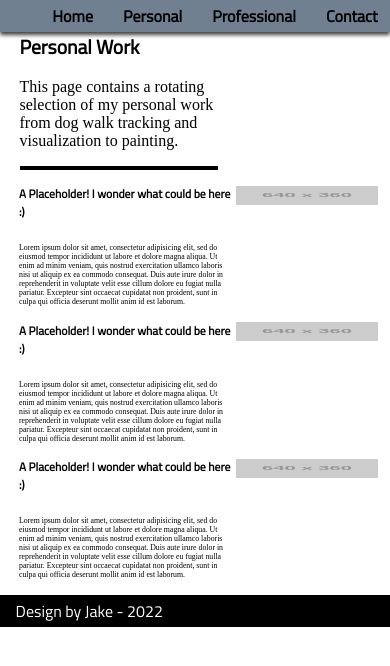
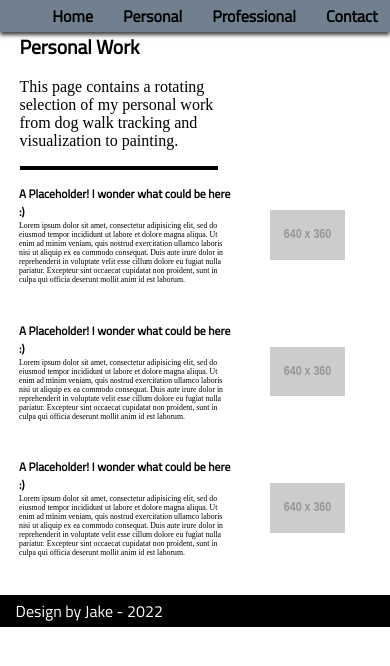
Before and after one commit to JakeWLang/obscene_racing_machine, a website: page personal.html in a window 390 px wide. Drawn offline with Linux system fonts and the light colour scheme; placeholder pictures from the web are drawn by us; a web font is replaced by a local one.

Commit message:
working on the page, again...

```diff
--- a/style.css
+++ b/style.css
@@ -676,6 +676,7 @@ width: 100%;
 	grid-template-columns: 1.5fr 1fr;
 	width: 100%;
 	max-height: 10%;
+	height: 10%;
 	margin-bottom: 10%;
 }
 
@@ -686,12 +687,12 @@ width: 100%;
 	transition: all 0.3s linear;
 }
 
-@media screen and (max-width: 600px) {
+/*@media screen and (max-width: 600px) {
 	.project-img {
 		height: 20%;
 	}
 }
-
+*/
 .project-img img {
 	width: 95%;
 	height: 95%;
@@ -730,8 +731,9 @@ width: 100%;
 }
 
 @media screen and (max-width: 600px) {
-	.project-desc {
-		height: 20%;
+	.project-img img {
+		height: 50%;
+		width: 50%;
 	}
 }
 
```
